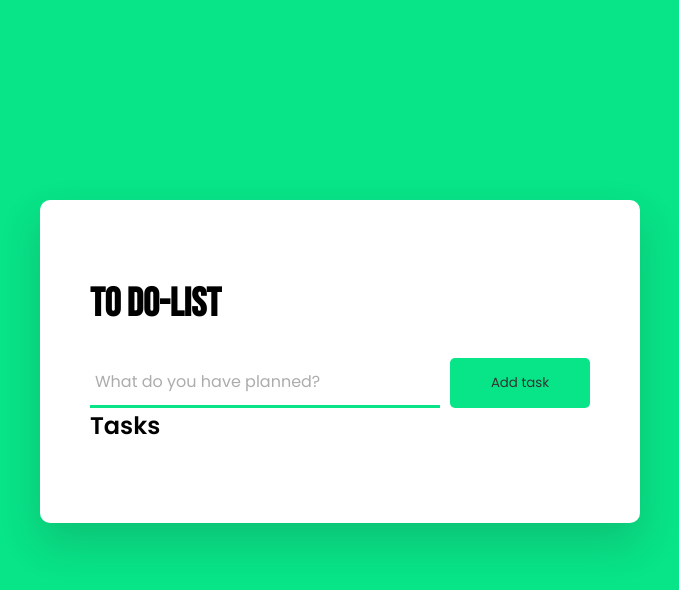
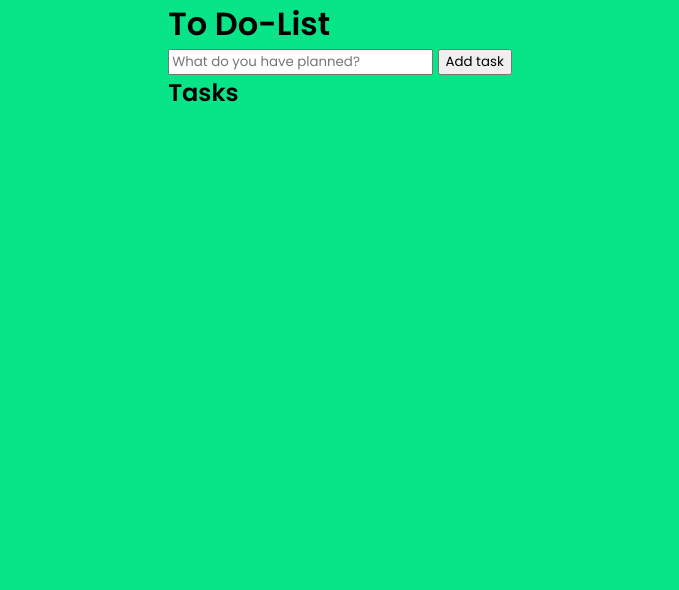
Before and after one commit to Sabrinascrib/todolist, a plain HTML site: page index.html in a window 1280 px wide. Shown: the whole page, without its empty margins (300-979 px from the left). Drawn offline with Linux system fonts and the light colour scheme.

Commit message:
general styling

```diff
--- a/style.css
+++ b/style.css
@@ -21,75 +21,3 @@ body {
   align-items: center;
   background-color: var(--main-color);
 }
-
-.wrap {
-  margin: 200px 0;
-  background-color: var(--white);
-  width: 100%;
-  max-width: 600px;
-  padding: 80px 50px;
-  border-radius: 10px;
-  box-shadow: 0 20px 40px rgba(33, 61, 42, 0.2);
-}
-
-header {
-  max-width: 800px;
-  width: 100%;
-  margin: 0 auto;
-}
-
-header h1 {
-  font-size: 2.5rem;
-  color: var(--black);
-  margin-bottom: 30px;
-  font-family: "Bebas Neue", cursive;
-}
-
-form {
-  width: 100%;
-  display: flex;
-  justify-content: space-between;
-}
-
-#new-task-form {
-  display: flex;
-}
-
-input,
-button {
-  appearance: none;
-  border: none;
-  outline: none;
-  background: none;
-}
-
-#new-task-input {
-  padding: 5px;
-  width: 70%;
-  border: none;
-  outline: none;
-  border-bottom: 3px solid var(--main-color);
-  font-size: 16px;
-}
-
-#new-task-input::placeholder {
-  color: var(--gray);
-}
-
-#new-task-submit {
-  padding: 15px 0;
-  width: 140px;
-  background-color: var(--main-color);
-  border: none;
-  outline: none;
-  color: var(--dark-gray);
-  border-radius: 5px;
-}
-
-#new-task-submit:hover {
-  opacity: 0.8;
-}
-
-#new-task-submit:active {
-  opacity: 0.6;
-}
```
